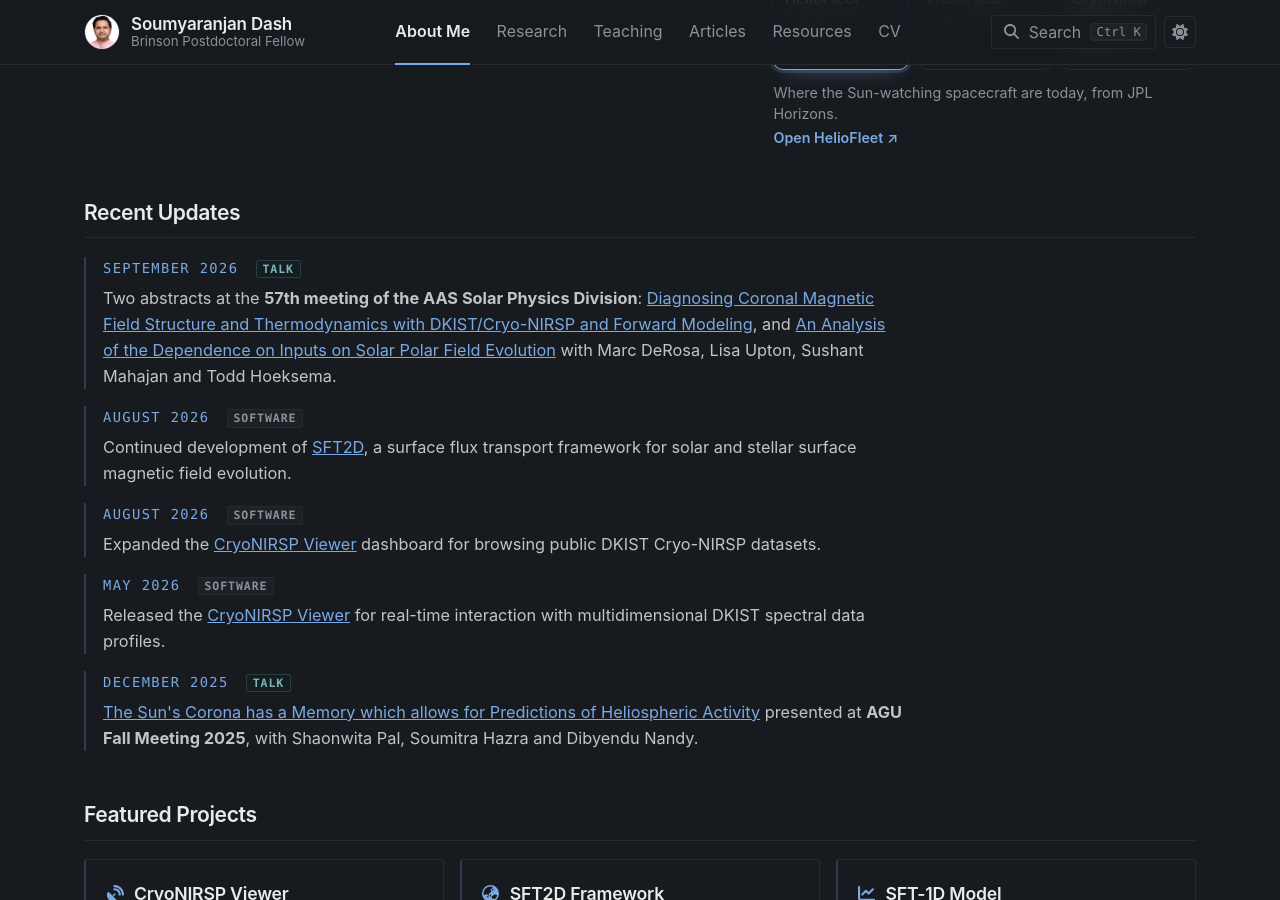
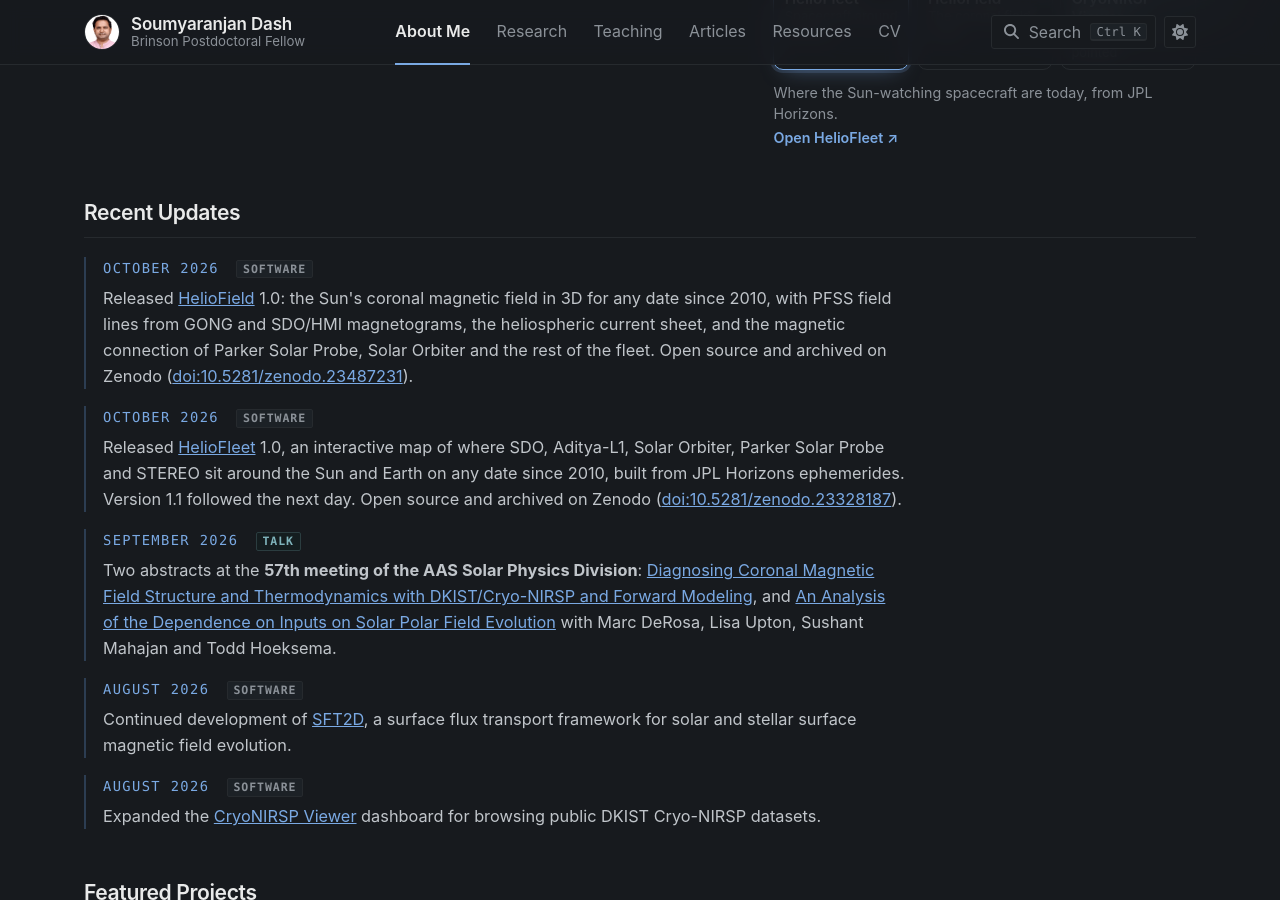
Before and after one commit to sr-dash/sr-dash.github.io, a Jekyll site: the page built from index.html, in a window 1280 px wide and 900 px high, scrolled down 686 px. Built offline with Jekyll 4.4.1, drawn with Linux system fonts in a browser that asks for light colours.

Commit message:
Announce the HelioFleet and HelioField releases
Two update items on the home page: HelioFleet 1.0 on 12 October, with 1.1
the next day, and HelioField 1.0 on 20 October. Each links the live app and
its Zenodo DOI.

The news dates are now quoted. Unquoted, YAML reads a full date such as
2026-10-20 as a date but a month such as 2026-09 as text, and the
newest-first sort failed comparing the two, which broke the home page
build. The header of news.yml now says to keep the quotes.

```diff
--- a/_data/news.yml
+++ b/_data/news.yml
@@ -1,7 +1,9 @@
 # Dated updates for the home page. Rendered by _includes/news-list.html,
 # newest first, so the order here does not matter — the `date` does.
 #
-#   date  YYYY-MM, or YYYY-MM-DD when the day is worth stating.
+#   date  "YYYY-MM", or "YYYY-MM-DD" when the day is worth stating. Keep the
+#         quotes: unquoted, YAML reads a full date as a date and a month as
+#         text, and the newest-first sort fails comparing the two.
 #   kind  paper | talk | software | role. Sets the tag beside the date, and is
 #         how a visitor tells a new paper from a new release at a glance.
 #   body  One sentence. Inline HTML is allowed, so links go here.
@@ -10,7 +12,29 @@
 # or the linked repositories. Add to the top of the file as things happen; the
 # home page shows the most recent few and the rest stay here as a record.
 
-- date: 2026-09
+- date: "2026-10-20"
+  kind: software
+  body: >
+    Released
+    <a href="https://sr-dash.github.io/heliofield/" target="_blank" rel="noopener">HelioField</a>
+    1.0: the Sun's coronal magnetic field in 3D for any date since 2010, with
+    PFSS field lines from GONG and SDO/HMI magnetograms, the heliospheric
+    current sheet, and the magnetic connection of Parker Solar Probe, Solar
+    Orbiter and the rest of the fleet. Open source and archived on Zenodo
+    (<a href="https://doi.org/10.5281/zenodo.23487231" target="_blank" rel="noopener">doi:10.5281/zenodo.23487231</a>).
+
+- date: "2026-10-12"
+  kind: software
+  body: >
+    Released
+    <a href="https://sr-dash.github.io/heliofleet/" target="_blank" rel="noopener">HelioFleet</a>
+    1.0, an interactive map of where SDO, Aditya-L1, Solar Orbiter, Parker
+    Solar Probe and STEREO sit around the Sun and Earth on any date since 2010,
+    built from JPL Horizons ephemerides. Version 1.1 followed the next day.
+    Open source and archived on Zenodo
+    (<a href="https://doi.org/10.5281/zenodo.23328187" target="_blank" rel="noopener">doi:10.5281/zenodo.23328187</a>).
+
+- date: "2026-09"
   kind: talk
   body: >
     Two abstracts at the <b>57th meeting of the AAS Solar Physics Division</b>:
@@ -20,14 +44,14 @@
     Inputs on Solar Polar Field Evolution</a> with Marc DeRosa, Lisa Upton,
     Sushant Mahajan and Todd Hoeksema.
 
-- date: 2026-08
+- date: "2026-08"
   kind: software
   body: >
     Expanded the
     <a href="https://sr-dash.github.io/cryonirsp-viewer/" target="_blank" rel="noopener">CryoNIRSP
     Viewer</a> dashboard for browsing public DKIST Cryo-NIRSP datasets.
 
-- date: 2026-08
+- date: "2026-08"
   kind: software
   body: >
     Continued development of
@@ -35,7 +59,7 @@
     a surface flux transport framework for solar and stellar surface magnetic
     field evolution.
 
-- date: 2026-05
+- date: "2026-05"
   kind: software
   body: >
     Released the
@@ -43,7 +67,7 @@
     Viewer</a> for real-time interaction with multidimensional DKIST spectral
     data profiles.
 
-- date: 2025-12
+- date: "2025-12"
   kind: talk
   body: >
     <a href="/publications/#pub-2025AGUFMSH11E8891P">The Sun's Corona has a Memory
@@ -51,7 +75,7 @@
     <b>AGU Fall Meeting 2025</b>, with Shaonwita Pal, Soumitra Hazra and
     Dibyendu Nandy.
 
-- date: 2025-06
+- date: "2025-06"
   kind: talk
   body: >
     Two abstracts at the <b>246th AAS meeting</b>, on
@@ -60,7 +84,7 @@
     <a href="/publications/#pub-2025AAS24611001D">surface flux transport modelling
     of the polar field buildup</a>.
 
-- date: 2024-11
+- date: "2024-11"
   kind: paper
   body: >
     <a href="/publications/#pub-2024ApJ975288D">Ensemble Kalman Filter Data
```
